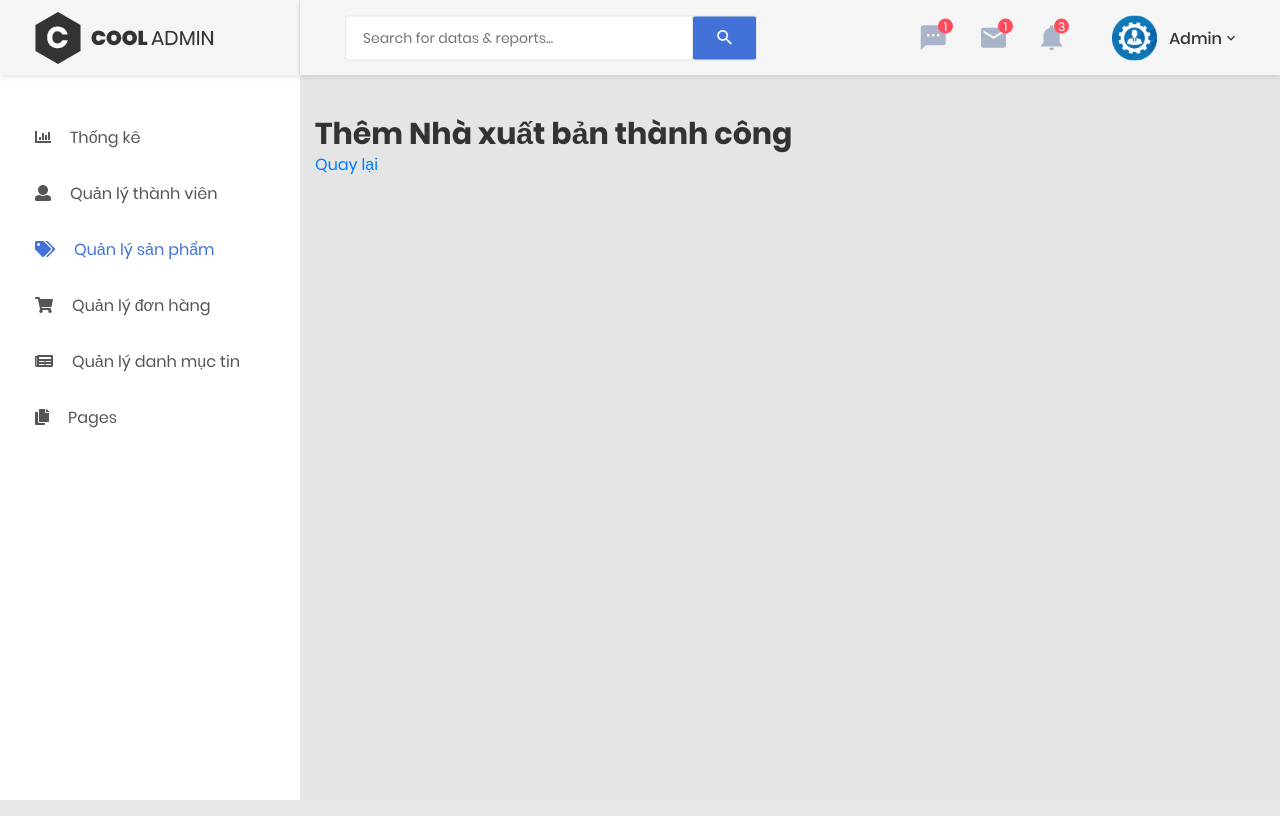
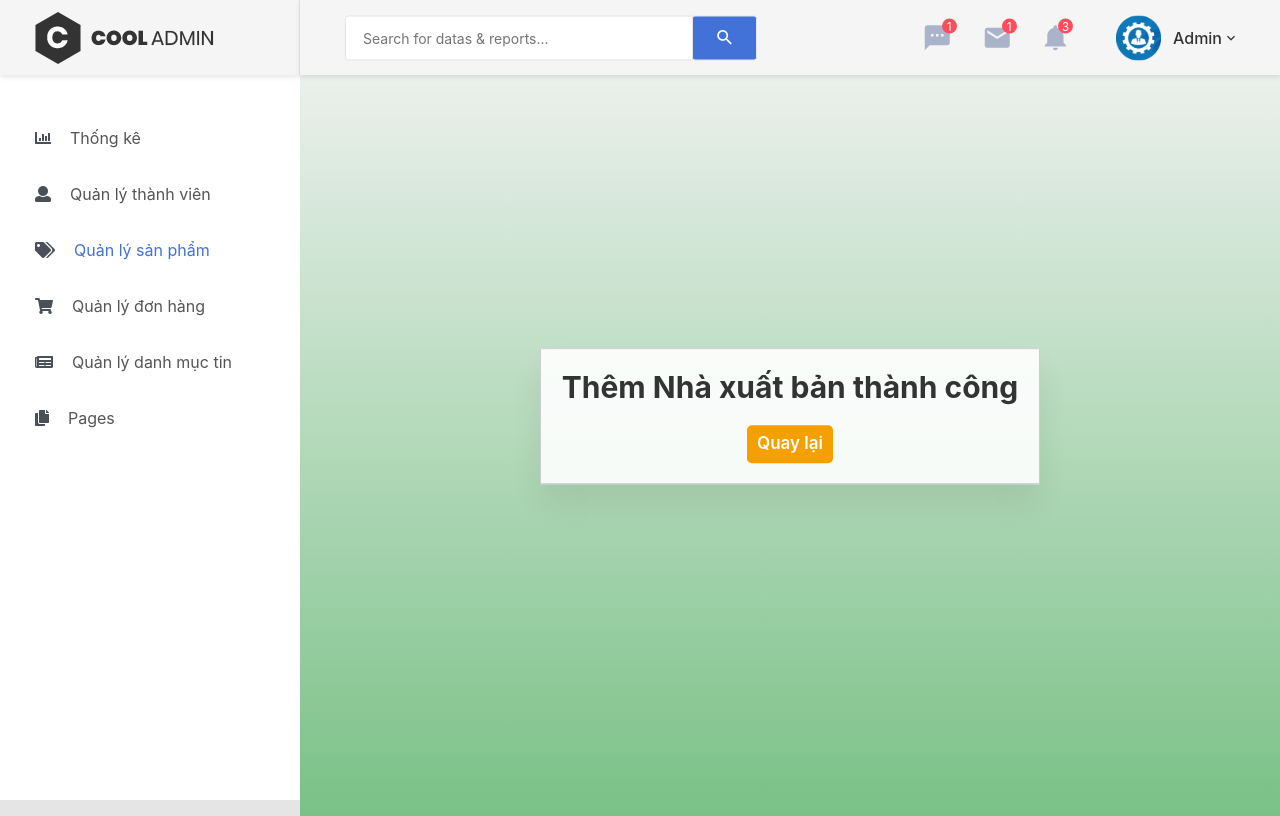
Before and after one commit to namnt0413/database-project, a PHP site: page /admin/book_add_publisher.php?action=create&id=1 in a window 1280 px wide. Run offline with PHP 8.4, Linux system fonts and the light colour scheme; a user stored in the database is signed in; data comes from the database, SQL or seed files in the repository; data that the repository does not hold is empty.

Commit message:
Hoàn thành sửa (thêm giao diện cơ bản) cho trang admin

```diff
--- a/admin/author_delete.php
+++ b/admin/author_delete.php
@@ -58,7 +58,7 @@
                  /* background-image: linear-gradient(rgba(233, 236, 239, 0.603), rgba(233, 236, 239, 0.603));
                  background-image: linear-gradient(rgba(34, 34, 34, 0.603), rgba(34, 34, 34, 0.603)), url(assets/image/login-theme.jpg);
                 background-size: cover; */
-                background-color: #27ae60;
+                background-image: linear-gradient(#f4f4f4, #7ac187);
 
             }
             .box-content{
--- a/admin/book_add_publisher.php
+++ b/admin/book_add_publisher.php
@@ -24,9 +24,7 @@
         include 'admin_navbar.php';
     ?>
         <!-- MAIN CONTENT -->
-            <div class="main-content">
-                <div class="section__content section__content--p30">
-                    <div class="row">
+
                         <?php
                         $error = false;
 
@@ -42,15 +40,19 @@
                             mysqli_close($con);
                             if ($error !== false) {
                                 ?>
+                                <div class="content-container" style="height: 100vh">
                                     <div id="error-notify" class="box-content">
                                         <h2>Thông báo</h2>
-                                    <h4><?= $error ?></h4>
-                                    <a href="javascript:window.history.go(-1)">Quay lại</a>
+                                        <h4 style="margin-bottom:20px"><?= $error ?></h4>
+                                        <a class="link-button" href="javascript:window.history.go(-1)">Quay lại</a>
+                                    </div>
                                 </div>
                             <?php } else { ?>
+                                <div class="content-container" style="height: 100vh">
                                     <div id="success-notify" class="box-content">
-                                    <h2>Thêm Nhà xuất bản thành công</h2>
-                                    <a href="javascript:window.history.go(-2)">Quay lại</a>
+                                        <h2 style="margin-bottom:20px">Thêm Nhà xuất bản thành công</h2>
+                                        <a class="link-button" href="javascript:window.history.go(-2)">Quay lại</a>
+                                    </div>
                                 </div>
                             <?php } ?>
 
@@ -60,7 +62,8 @@
 
                                 <a class="fa fa-undo" href="javascript:window.history.go(-1)">  Quay lại</a>
                             </div><!-- end row1 -->
-
+                            <div class="content-container">
+                            <div class="box-content">
                             <div class="row">
                                 <h1>Chọn Nhà xuất bản cần thêm : </h1>
                             </div>
@@ -74,7 +77,7 @@
                                                 <option value="<?= $row['id'] ?>"><?= $row['name'] ?></option>
                                     <?php } ?>
                                             </select>
-                                        <div class="input-block">
+                                            <div class="input-block2">
                                                 <label>Xuất bản ngày: </label></br>
                                                 <input class="input-area" type="date" name="started_date" value="" />
                                             </div>
@@ -88,7 +91,7 @@
                                 </div>
                             </div>
                             </div>
-            </div>
+
 
     <!-- Jquery JS-->
     <script src="vendor/jquery-3.2.1.min.js"></script>
@@ -127,6 +130,73 @@
     <?php } ?>   <!-- end else -->
 
 </body>
+<style>
+    * {
+                margin: 0;
+                padding: 0;
+                box-sizing: border-box;
+                font-family: -apple-system,BlinkMacSystemFont,"Segoe UI",Roboto,"Helvetica Neue",Arial,sans-serif,"Apple Color Emoji","Segoe UI Emoji","Segoe UI Symbol","Noto Color Emoji";
+                color: #495057;
+            }
+            .input-block2 {
+                display: flex;
+                align-items: center;
+                margin-top: 30px;
+                gap: 5px;
+            }
+            label {
+                margin-bottom: 0;
+            }
+            h2 {
+                margin-bottom: 20px;
+            }
+            .content-container {
+                margin-top: 1rem;
+                position: relative;
+                height: 90vh;
+                 /* background-image: linear-gradient(rgba(233, 236, 239, 0.603), rgba(233, 236, 239, 0.603));
+                 background-image: linear-gradient(rgba(34, 34, 34, 0.603), rgba(34, 34, 34, 0.603)), url(assets/image/login-theme.jpg);
+                background-size: cover; */
+                background-image: linear-gradient(#f4f4f4, #7ac187);
 
+            }
+            .box-content{
+                margin: 0 auto;
+                width: 500px;
+
+                text-align: center;
+                padding: 20px;
+                box-shadow: 0 20px 30px 0 rgba(0, 0, 0, 0.07);
+                border: 1px solid #ccc;
+                position: absolute;
+                box-shadow: 0 20px 30px 0 rgba(0, 0, 0, 0.07);
+
+                top: 50%;
+                left: 50%;
+                transform: translate(-50%, -50%);
+                background: rgb(256,256,256,0.9);
+                display: flex;
+                flex-direction: column;
+                align-items: center;
+            }
+
+            .link-button:link, .link-button:visited {
+                display: inline-block;
+                text-decoration: none;
+                font-size: 17px;
+                font-weight: 600;
+                background-color: #f59f00;
+                color: #fff;
+                text-decoration: none;
+                cursor: pointer;
+                border-radius: 5px;
+                border: 0;
+                padding: 5px 10px;
+            }
+
+            .link-button:hover, .link-button:active {
+                background-color: #f08c00;
+            }
+</style>
 </html>
 <!-- end document-->
```
Also changed, not shown: admin/book_delete_author.php (+68 -15 lines), admin/book_delete_genres.php (+68 -15 lines), admin/book_delete_publisher.php (+68 -15 lines). Lines whose indentation alone changed are shown as unchanged.
